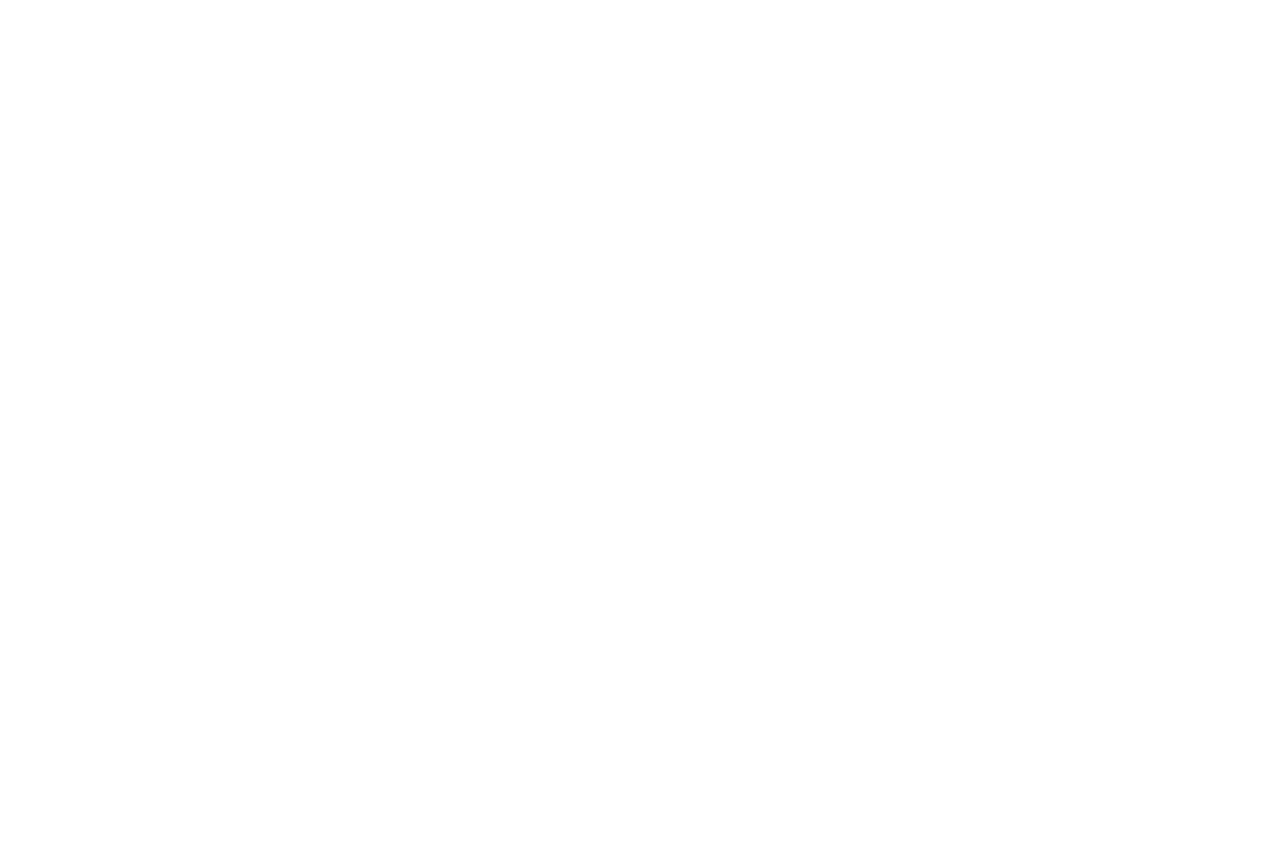
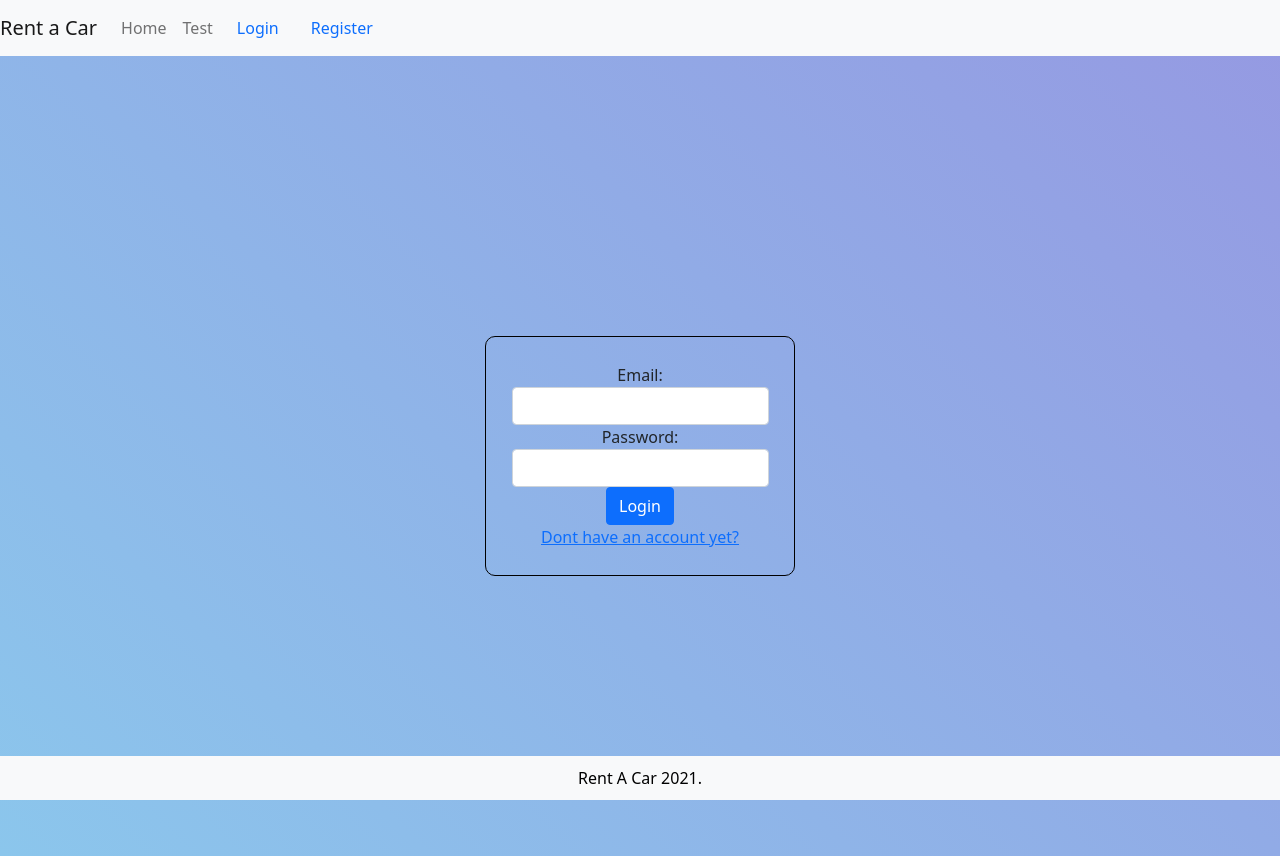
Before and after one commit to djengo16/rent-a-car, a React (Create React App) app: page /login in a window 1280 px wide. Before the commit the page ends 800 px from the top, so only its background shows below. Built offline with nearby package versions, Linux system fonts and the light colour scheme.

Commit message:
implement routing

```diff
--- a/src/App.js
+++ b/src/App.js
@@ -1,11 +1,12 @@
 import { Route } from 'react-router';
 import './App.css';
 import Layout from './components/layout/Layout'
+import Switch from 'react-router'
 
 function App() {
   return (
     <div className="App">
-     <Route exact path="/" component={Layout} />
+     <Layout/>
     </div>
   );
 }
--- /dev/null
+++ b/src/components/Test.jsx
@@ -0,0 +1,5 @@
+export function Test(){
+    return(
+        <div>TEST WORKS</div>
+    )
+}
--- /dev/null
+++ b/src/components/auth/login/Login.jsx
@@ -0,0 +1,57 @@
+import { useState } from 'react';
+import styles from'./login.module.css';
+import { Redirect, Link } from 'react-router-dom';
+
+export function Login(props) {
+    const [userData, setUserData] = useState(null);
+    const [redirect, setRedirect] = useState(false);
+    const [error, setError] = useState('');
+
+    const onInputChange = (event) => {
+        event.persist();
+
+        // state
+        // { email: 'aa', password: 'b' }
+        // event.target
+        // { name: 'email', value: 'ccc' }
+        // result
+        // { email: 'ccc', password: 'b' }
+        setUserData((prevState) => ({
+            ...prevState,
+            [event.target.name]: event.target.value
+        }));
+    }
+
+    // const onFormSubmit = (event) => {
+    //     event.preventDefault();
+
+    //     login(userData).then(_ => {
+    //         console.log('success!');
+    //         setRedirect(true);
+    //     })
+    //     .catch(err => setError(err.message));
+    //}
+
+    return (
+        // <>
+        // { redirect && <Redirect to='/' /> }
+        <div className={styles["login-form-wrapper"]}>
+            <form className={styles["login-form"]} >
+            {/* { error && <span className="text-danger">{error}</span>} */}
+                <div className="form-group">
+                    <label htmlFor="email">Email: </label>
+                    <input type="email" id="email" name="email" className="form-control" onChange={onInputChange} required/>
+                </div>
+                <div className="form-group">
+                    <label htmlFor="password">Password: </label>
+                    <input type="password" id="password" name="password" className="form-control" onChange={onInputChange} required/>
+                </div>
+                <button className="btn btn-primary">Login</button>
+                <div>
+                    <Link to="/register">Dont have an account yet?</Link>
+                </div>
+            </form>
+        </div>
+        // </>
+    );
+}
--- /dev/null
+++ b/src/components/auth/login/login.module.css
@@ -0,0 +1,12 @@
+.login-form-wrapper {
+    height: 100vh;
+    display: flex;
+    justify-content: center;
+    align-items: center;
+  }
+
+  .login-form {
+    padding: 2%;
+    border: 1px solid black;
+    border-radius: 10px;
+  }
--- a/src/components/layout/Layout.jsx
+++ b/src/components/layout/Layout.jsx
@@ -2,6 +2,9 @@ import React from 'react';
 import { Header } from './header/Header';
 import { Main } from './main/Main';
 import { Footer } from './footer/Footer'
+import { Route, Switch } from 'react-router';
+import { Login } from '../auth/login/Login';
+import { Test } from '../Test';
 
 export default class Layout extends React.Component {
 
@@ -13,7 +16,11 @@ export default class Layout extends React.Component {
         return (
             <div className="layout">
                 <Header></Header>
-                <Main></Main>
+                <Switch>
+                <Route exact path="/" component={Main} />
+                <Route exact path="/login" component={Login} />
+                <Route exact path="/test" component={Test}/>
+                </Switch>
                 <Footer></Footer>
             </div>
         );
--- a/src/components/layout/header/Header.jsx
+++ b/src/components/layout/header/Header.jsx
@@ -1,5 +1,14 @@
-import {Link} from 'react-router-dom'
-import {Navbar, NavDropdown, FormControl, Nav, Form, Button} from 'react-bootstrap'
+import { Link } from "react-router-dom";
+import styles from  "./header.module.css"
+import {
+  Navbar,
+  NavDropdown,
+  FormControl,
+  Nav,
+  Form,
+  Button,
+} from "react-bootstrap";
+
 export function Header() {
   return (
     <header>
@@ -8,8 +17,8 @@ export function Header() {
         <Navbar.Toggle aria-controls="basic-navbar-nav" />
         <Navbar.Collapse id="basic-navbar-nav">
           <Nav className="mr-auto">
-      <Nav.Link href="#home">Home</Nav.Link>
-      <Nav.Link href="#link">Link</Nav.Link>
+            <Nav.Link href="/">Home</Nav.Link>
+            <Nav.Link href="/test">Test</Nav.Link>
             {/* <NavDropdown title="Dropdown" id="basic-nav-dropdown">
         <NavDropdown.Item href="#action/3.1">Action</NavDropdown.Item>
         <NavDropdown.Item href="#action/3.2">Another action</NavDropdown.Item>
@@ -18,8 +27,8 @@ export function Header() {
         <NavDropdown.Item href="#action/3.4">Separated link</NavDropdown.Item>
       </NavDropdown> */}
           </Nav>
-    <Nav.Link href="#login">Login</Nav.Link>
-    <Nav.Link href="#register">Register</Nav.Link>
+          <Nav.Link  href="/login">Login</Nav.Link>
+          <Nav.Link  href="/register">Register</Nav.Link>
           {/* <Form inline>
       <FormControl type="text" placeholder="Search" className="mr-sm-2" />
       <Button variant="outline-success">Search</Button>
--- /dev/null
+++ b/src/components/layout/header/header.module.css
@@ -0,0 +1,3 @@
+.auth-li-items{
+    padding-left: 80%;
+}
--- a/src/components/layout/main/Main.jsx
+++ b/src/components/layout/main/Main.jsx
@@ -1,9 +1,10 @@
 import { Component } from "react"
 import { Header } from "../header/Header"
+import styles from './main.module.css'
 
 export function Main(){
     return(
-        <div className="main-content">
+        <div className={styles["main-content"]}>
 
         </div>
     )
--- a/src/index.css
+++ b/src/index.css
@@ -4,7 +4,9 @@ body {
     'Ubuntu', 'Cantarell', 'Fira Sans', 'Droid Sans', 'Helvetica Neue',
     sans-serif;
   -webkit-font-smoothing: antialiased;
-  -moz-osx-font-smoothing: grayscale;
+  -moz-osx-font-smoothing: grayscale;background-color: #8BC6EC;
+  background-image: linear-gradient(45deg, #8BC6EC 0%, #9599E2 100%);
+
 }
 
 code {
```
Also changed, not shown: src/components/layout/main/main.module.css (added). Lines whose indentation alone changed are shown as unchanged.
